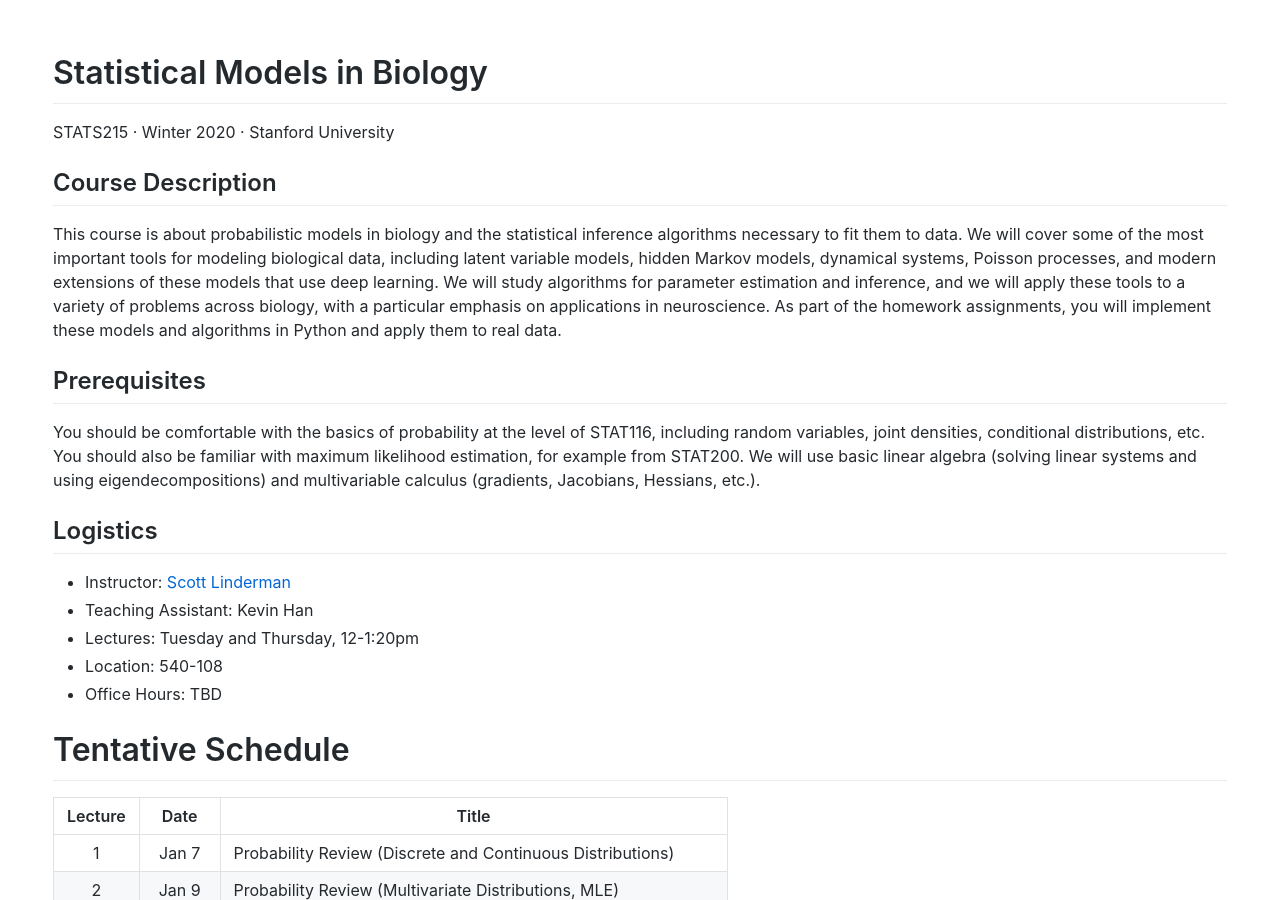
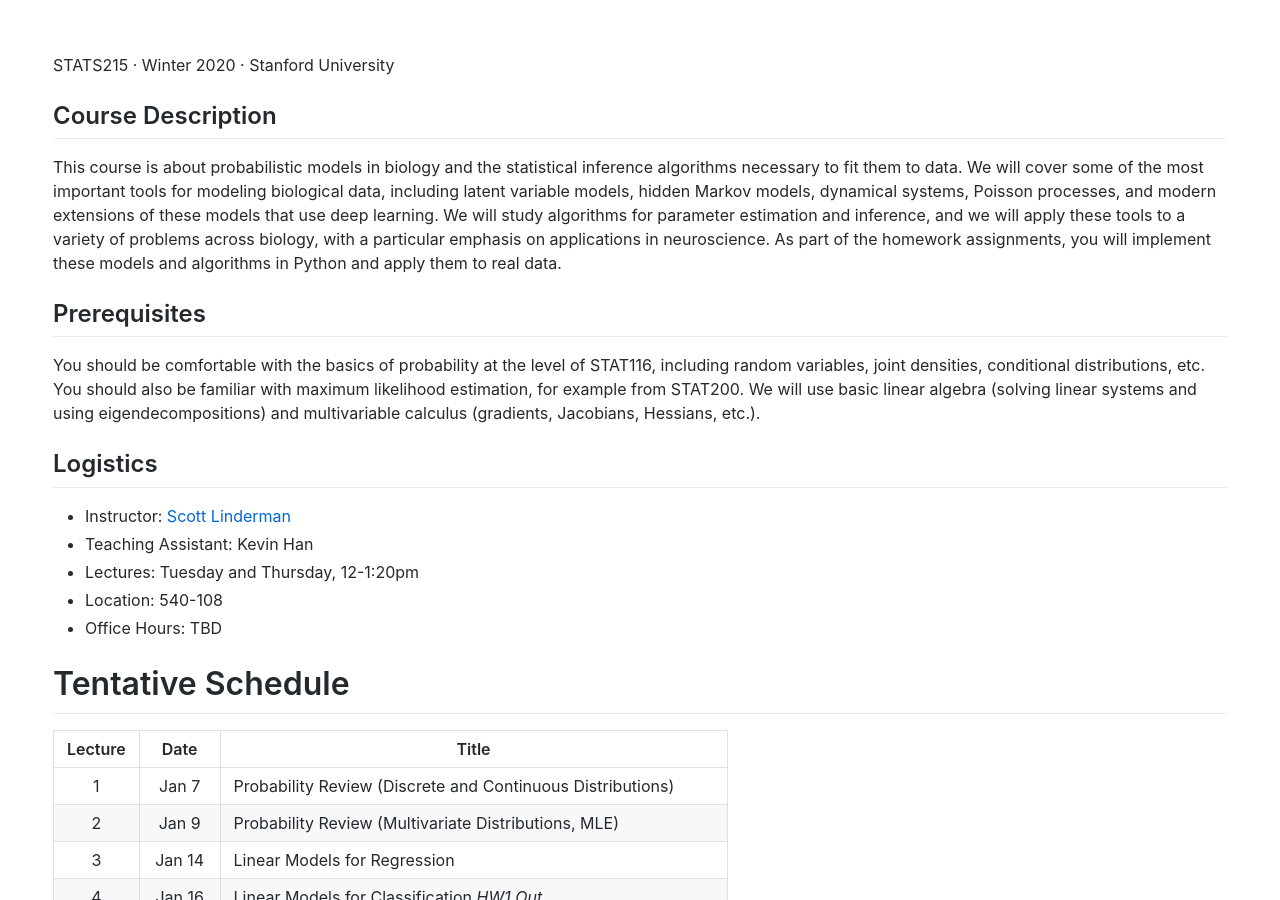
Before and after one commit to slinderman/stats215, a Jekyll site: the page built from README.md, in a window 1280 px wide and 900 px high. Built offline with Jekyll 4.4.1, drawn with Linux system fonts in a browser that asks for light colours; our own code applies the rules of GitHub Pages for plain Markdown files; part of the change alters nothing that is shown.

Commit message:
Update _config.yml

```diff
--- a/_config.yml
+++ b/_config.yml
@@ -1 +1,8 @@
 theme: minima
+plugins:
+  - jekyll-titles-from-headings
+
+titles_from_headings:
+  enabled:     true
+  strip_title: true
+  collections: false
```
